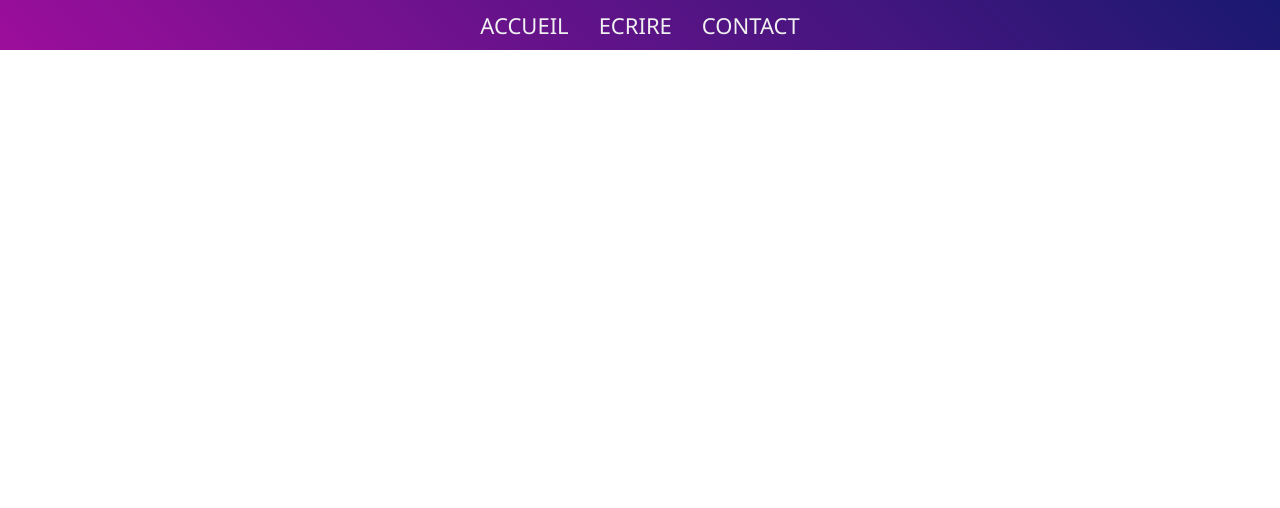
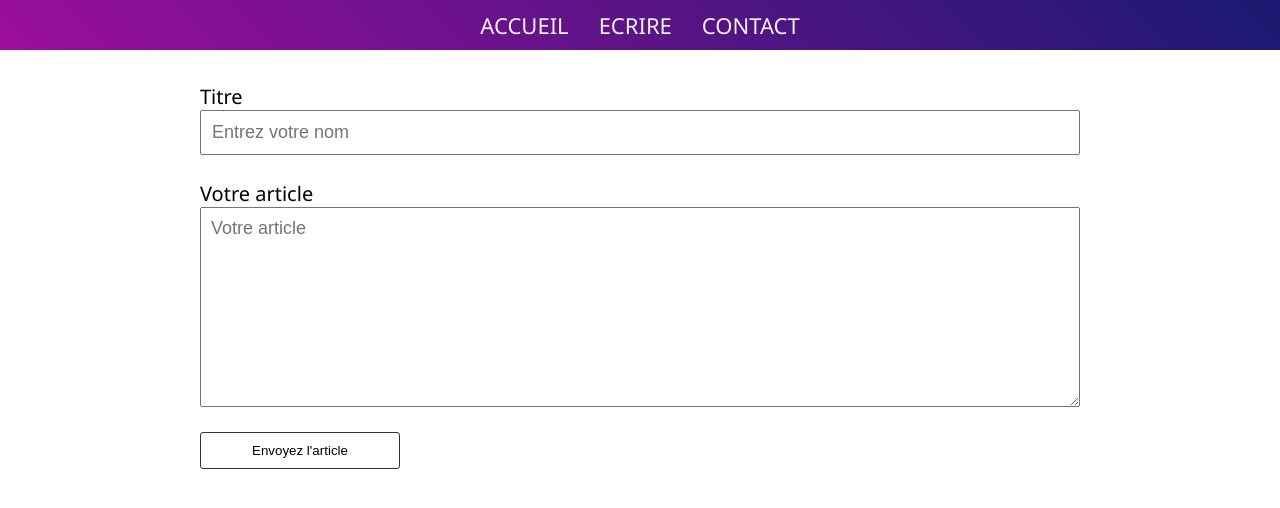
Before and after one commit to amondor/blog-react, a React (Create React App) app: page /ecrire in a window 1280 px wide. Shown: the top 508 px of the page. Built offline with nearby package versions, Linux system fonts and the light colour scheme.

Commit message:
styling form

```diff
--- a/src/Components/Form/Form.css
+++ b/src/Components/Form/Form.css
@@ -0,0 +1,42 @@
+
+
+title-form{
+    text-align: center;
+    font-size: 55px;
+    margin: 70px 00 ;
+}
+
+.container-form{
+    padding: 10px;
+    max-width: 900px;
+    margin: 30px auto 0;
+    display: flex;
+    flex-direction: column;
+}
+
+.container-form label{
+    font-size: 20px;
+}
+
+.container-form input, .container-form textarea{
+    padding: 10px;
+    margin-bottom:25px;
+    font-size: 18px;
+}
+
+
+
+.container-form textarea {
+    min-height: 200px;
+    font-family: Arial, Helvetica, sans-serif;
+}
+
+.container-form button {
+    padding:10px 20px;
+    width: 200px;
+    background: transparent;
+    border: 1px solid rgba(0,0,0,0.8);
+    border-radius: 3px;
+    cursor: pointer;
+
+}
--- a/src/Components/Form/Form.js
+++ b/src/Components/Form/Form.js
@@ -1,9 +1,16 @@
 import React from 'react'
-
+import './Form.css'
 export default function Form() {
   return (
     <>
     <h1 className="title-form">Ecrivez un article</h1>
+    <form className="container-form">
+        <label htmlFor="title">Titre</label>
+        <input type="text" id='title' placeholder='Entrez votre nom' />
+        <label htmlFor="title">Votre article</label>
+        <textarea id="article" placeholder='Votre article'></textarea>
+        <button>Envoyez l'article</button>
+    </form>
     </>
   )
 }
--- a/src/Containers/AddArticle/addArticles.js
+++ b/src/Containers/AddArticle/addArticles.js
@@ -1,7 +1,10 @@
 import React from 'react'
 
+import Form from '../../Components/Form/Form'
 export default function addArticles() {
   return (
-    <div>addArticles</div>
+    <>
+    <Form/>
+    </>
   )
 }
```
